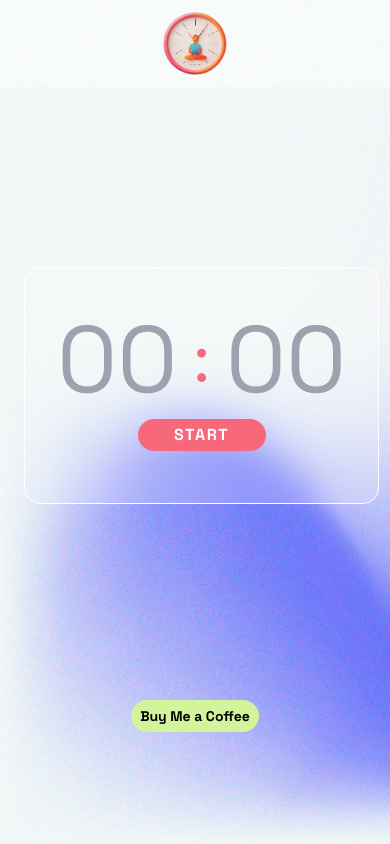
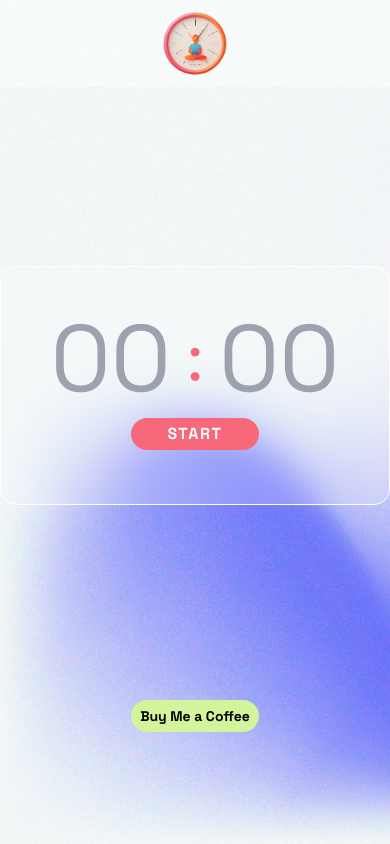
Before and after one commit to MattFabrizi/meditation-timer, a Next.js app: page / in a window 390 px wide. Built offline with nearby package versions, Linux system fonts and the light colour scheme.

Commit message:
mobile and input fix

```diff
--- a/app/components/timeInput.tsx
+++ b/app/components/timeInput.tsx
@@ -1,19 +1,26 @@
 import { SetStateAction } from "react";
 
-export default function TimeInput({isRunning, time, setTime, twStyle}:{isRunning:boolean,
-                                                              time:number,
-                                                              setTime: React.Dispatch<React.SetStateAction<number>>,
-                                                              twStyle: string})
-                                                              {
-
-    return(
+export default function TimeInput({
+  isRunning,
+  time,
+  maxTime,
+  setTime,
+  twStyle,
+}: {
+  isRunning: boolean;
+  time: number;
+  maxTime: number;
+  setTime: React.Dispatch<React.SetStateAction<number>>;
+  twStyle: string;
+}) {
+  return (
     <input
       type="number"
-        value={time>=0 ? String(time).padStart(2, "0") : ''}
+      value={time >= 0 ? String(time).padStart(2, "0") : ""}
       onChange={(e) =>
-          setTime(Math.min(parseInt(e.target.value) || 0, 90))
+        setTime(Math.min(parseInt(e.target.value) || 0, maxTime))
       }
-        onClick={(e)=> e.currentTarget.select()}
+      onClick={(e) => e.currentTarget.select()}
       placeholder="00"
       disabled={isRunning}
       className={twStyle}
--- a/app/components/timer.tsx
+++ b/app/components/timer.tsx
@@ -34,6 +34,7 @@ export default function Timer({ isRunning }: { isRunning: boolean }) {
       <TimeInput
         isRunning={isRunning}
         time={minutes}
+        maxTime={99}
         setTime={setMinutes}
         twStyle={inputStyle + " text-right"}
       />
@@ -41,6 +42,7 @@ export default function Timer({ isRunning }: { isRunning: boolean }) {
       <TimeInput
         isRunning={isRunning}
         time={seconds}
+        maxTime={60}
         setTime={setSeconds}
         twStyle={inputStyle}
       />
--- a/app/page.tsx
+++ b/app/page.tsx
@@ -3,7 +3,7 @@ import StopwatchApp from "./components/stopwatchApp";
 export default function Home() {
   return (
     <>
-      <main className="my-auto flex flex-col p-6">
+      <main className="my-auto flex flex-col">
         <StopwatchApp />
       </main>
       <div className="footer mb-24 text-center">
```
Lines whose indentation alone changed are shown as unchanged.
